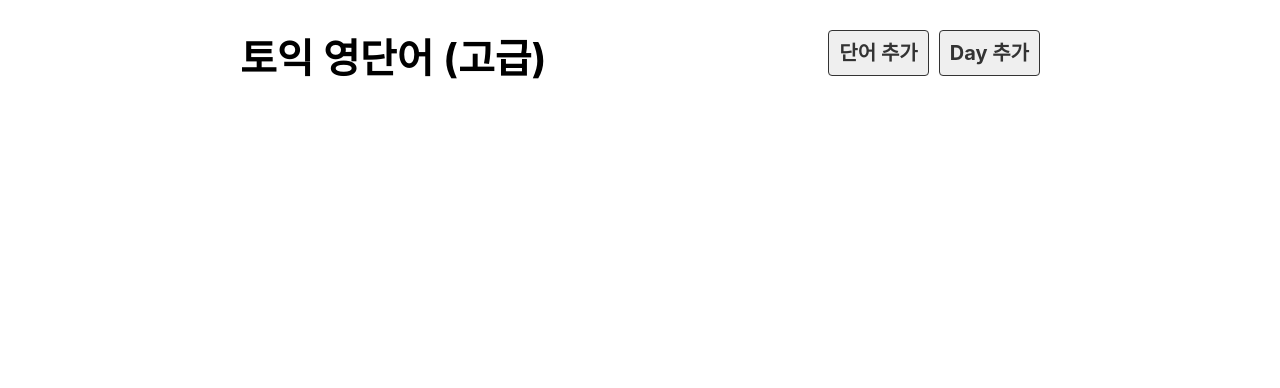
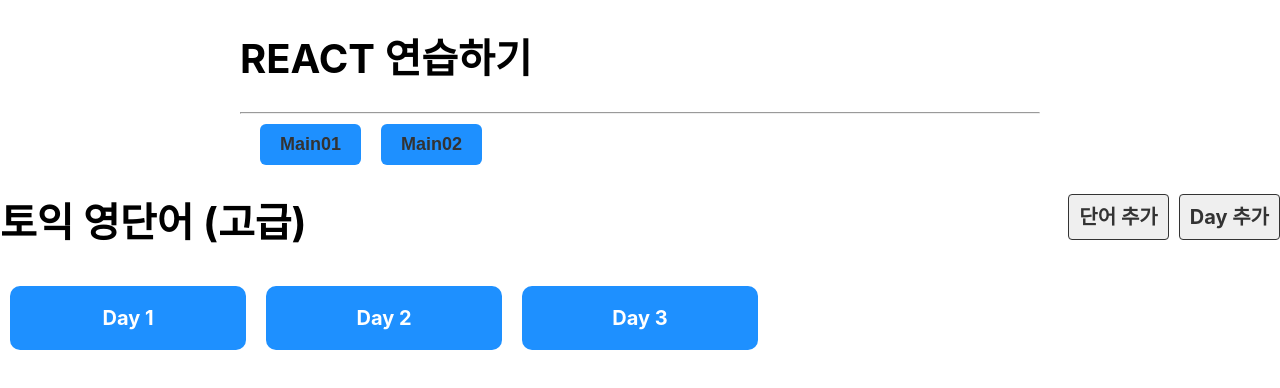
Before and after one commit to nohssam/2023_react, a React (Create React App) app: page /main01 in a window 1280 px wide. Shown: the top 388 px of the page. Built offline with nearby package versions, Linux system fonts and the light colour scheme.

Commit message:
main01_1차 끝

```diff
--- a/src/App.js
+++ b/src/App.js
@@ -1,20 +1,29 @@
-import Day from './component/Day';
-import DayList from './component/DayList';
-import Header from './component/Header';
-import { BrowserRouter, Route, Routes } from "react-router-dom";
+import { BrowserRouter, Route, Routes, Link } from "react-router-dom";
+import Main01 from "./component/Main01";
+import Day from "./component/Day";
+import Main02 from "./component/Main02";
+import DayList from "./component/DayList";
+import EmptyPage from "./component/EmptyPage";
 
 // 1.App 를 BrowserRouter 로 감싼다.
 function App() {
   return (
     <BrowserRouter>
     <div className="App">
-       <Header />
-        <Routes>
-          {/* "/"는 첫 페이지를 의미한다. */}
-          <Route path="/" element={<DayList />} />
-          <Route path="/day" element={<Day />} />
-       </Routes>
+      <h1>  REACT 연습하기</h1>
+      <hr />
+      <button style={{marginLeft:"20px"}}><Link to="/main01"> Main01 </Link> </button>
+      <button style={{marginLeft:"20px"}}><Link to="/main02"> Main02 </Link> </button>
     </div>
+      <Routes>
+        <Route path="/" />
+        <Route path="/main01" element={<Main01 />} />
+        <Route path="/main02" element={<Main02 />} />
+        <Route path="/day/:day" element={<Day />} />
+        <Route path="/dayList" element={<DayList />} />
+        {/* 이외에 url이 들어오면 받아들이는 페이지 */}
+        <Route path="/*" element={<EmptyPage />} />
+      </Routes>
     </BrowserRouter>
   );
 }
--- a/src/component/Day.js
+++ b/src/component/Day.js
@@ -1,23 +1,23 @@
 import dummy from "../db/data.json";
+import { useParams } from "react-router-dom";
+import Word from "./Word";
 
 export default function Day() {
-    // 날짜가 1인 것만 출력하기 위함
-    const day = 1 ;
-    // filter는 해석 그대로 걸러주는 역할을 하는 함수입니다.
-    // 주로 특정 조건을 만족하는 새로운 배열을 필요로 할 때 사용하는 편입니다.
-    // SQL로 치면 where절에서 하는 행위를 하는 함수입니다.
-    const wordList = dummy.words.filter(k => (k.day === day));
+    // url에 포함된 day값을 가져오기 위해서 useParams()
+    // useParams()는 라우터에서 제공
+    const day = useParams().day ;
+
+    const wordList = dummy.words.filter(k => (k.day === Number(day)));
     return(
            <>
+            <h2> Day {day}</h2>
               <table>
                 <tbody>
                     {/* map은 배열의 요소를 하나씩 추출 처리 할때 사용 ,
                      k는 배열에서 추출 하나의 요소를 의미한다. */}
                     {wordList.map(k =>(
-                    <tr key={k.id}>
-                        <td>{k.eng}</td>
-                        <td>{k.kor}</td>
-                    </tr>
+                      // 컴포넌트에 속성을 부여하는것 => props
+                     <Word word={k} key={k.id} />
                     ))}
                 </tbody>
               </table>
--- a/src/component/DayList.js
+++ b/src/component/DayList.js
@@ -1,12 +1,14 @@
 import dummy from "../db/data.json";
+import { Link } from "react-router-dom";
 
 export default function DayList() {
     // console.log(dummy);
     // json 같은 반복 처리 할때는 주로 map를 사용
+    // react-router => Link
     return(
             <ul className="list_day">
                 {dummy.days.map(k => (
-                    <li key={k.id}> Day {k.day} </li>
+                    <li key={k.id}> <Link to={`/day/${k.day}`}>Day {k.day}</Link>  </li>
                 ))}
             </ul>
         );
--- /dev/null
+++ b/src/component/EmptyPage.js
@@ -0,0 +1,9 @@
+import {  Link } from "react-router-dom";
+export default function EmptyPage() {
+    return(
+        <div>
+          <h2>잘못된 접근 입니다.</h2>
+           <Link to="/">돌아가기</Link>
+        </div>
+    );
+}
--- a/src/component/Header.js
+++ b/src/component/Header.js
@@ -1,3 +1,4 @@
+import { Link } from "react-router-dom";
 export default function Header() {
     return(
         <div className="header">
--- /dev/null
+++ b/src/component/Main01.js
@@ -0,0 +1,12 @@
+import Day from "./Day";
+import DayList from "./DayList";
+import Header from "./Header";
+
+export default function Main01() {
+    return(
+        <div>
+            <Header />
+            <DayList />
+        </div>
+    );
+}
--- /dev/null
+++ b/src/component/Main02.js
@@ -0,0 +1,7 @@
+export default function Main02() {
+    return(
+        <div>
+           <h1> Main02 </h1>
+        </div>
+    );
+}
--- /dev/null
+++ b/src/component/Word.js
@@ -0,0 +1,25 @@
+import { useState } from "react";
+
+// 객체이기 때문에 props의 사용되는 이름 그대로 사용
+export default function Word({work}) {
+   // 보여다가 안보였다가 하기 위해서
+   // useState
+   // isShow 상태값을 만들어주고, props로 word를 받아와
+   // isShow가  true 일때만 보이게 하자
+   const[isShow, setIsShow] = useState(false);
+   function toggleShow() {
+    setIsShow(! isShow)
+   }
+   return(
+    <tr>
+        <td><input type="checkbox" /></td>
+        <td>{work.eng}</td>
+        {/* 둘다 true 일때 보인다. */}
+        <td>{ isShow && work.kor}</td>
+        <td>
+            <button onClick={toggleShow} style={{marginRight:"20px"}} >뜻 {isShow? '숨기기': '보기' }</button>
+            <button style={{color:"red"}}>삭제</button>
+        </td>
+    </tr>
+   );
+}
```
